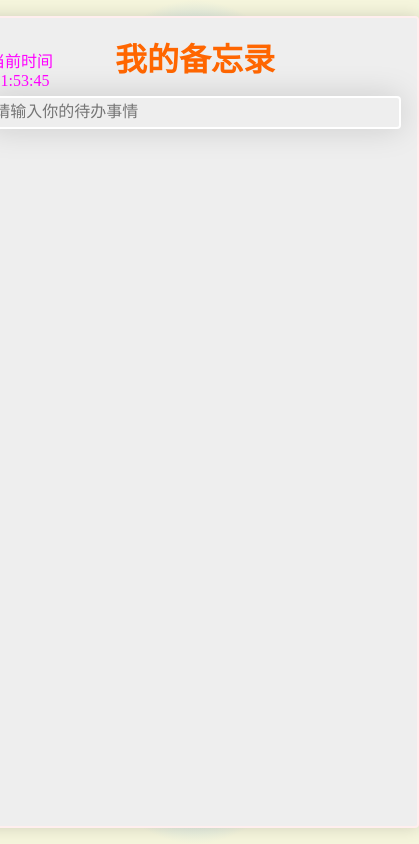
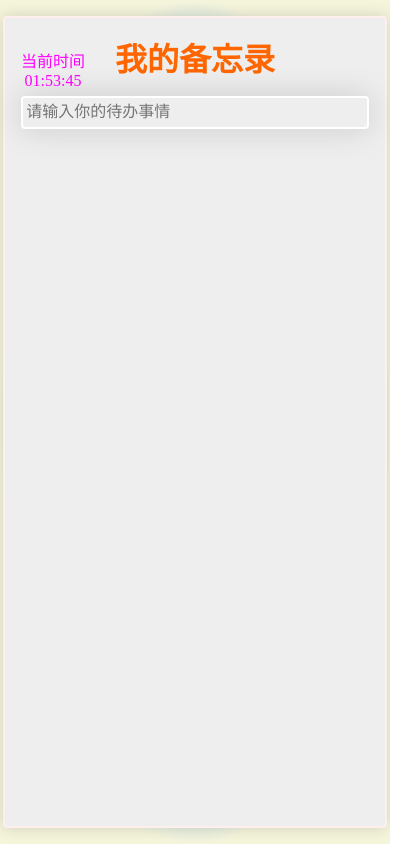
Before and after one commit to xiaoweimei/project-react-1, a React (Create React App) app: page / in a window 390 px wide. Shown: the whole page, 419 px wide, since content can reach past the window. Built offline with nearby package versions, Linux system fonts and the light colour scheme.

Commit message:
再次调整媒体查询

```diff
--- a/src/App.css
+++ b/src/App.css
@@ -49,7 +49,7 @@ input{
 }
 @media (max-width:800px) {
   .App{
-    min-width:28em;
+    min-width:24em;
     margin:1em;
   }
 }
```
Also changed, not shown: 8 other files (tests, documents, lock files or other folders).
